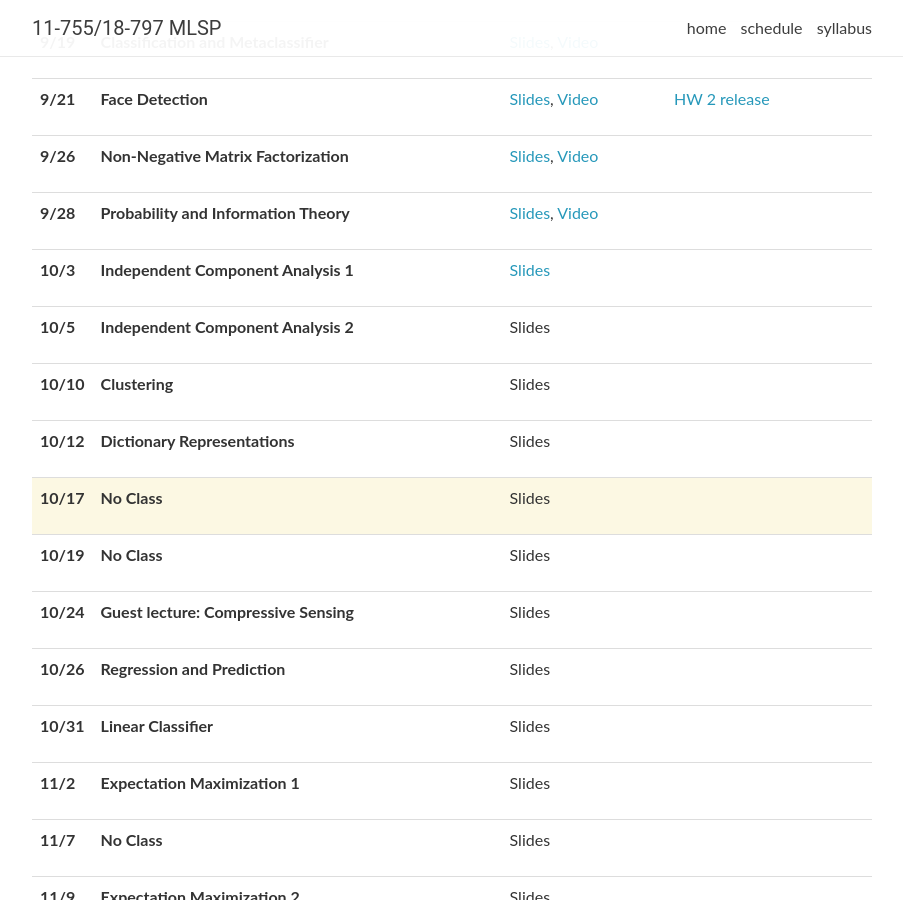
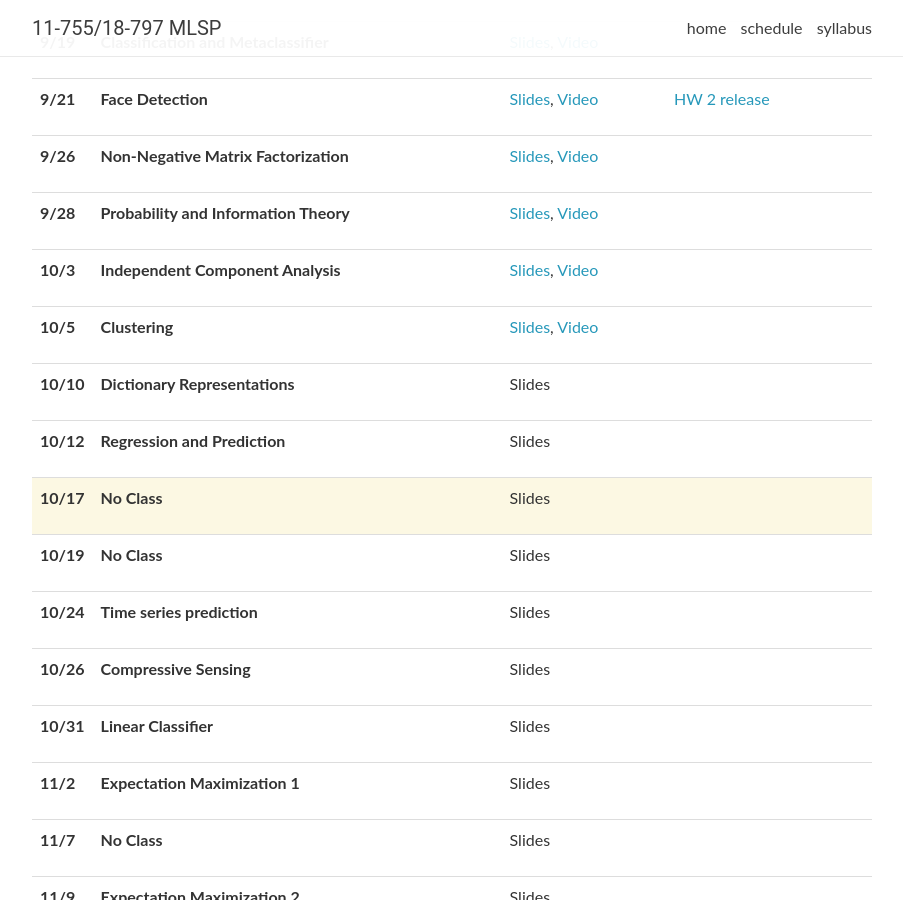
Before and after one commit to cmu-mlsp/cmu-11-755-website, a Jekyll site: the page built from fall2023/_pages/schedule.md, in a window 1280 px wide and 900 px high, scrolled down 574 px. Shown: the whole window, without its empty margins (188-1091 px from the left). Built offline with Jekyll 4.4.1, drawn with Linux system fonts in a browser that asks for light colours; nearby versions of some CDN libraries; comment, search, counter and statistics services are not loaded.

Commit message:
lectures update

```diff
--- a/_data/lectures_2023.yml
+++ b/_data/lectures_2023.yml
@@ -91,25 +91,25 @@
 
 - date: 10/3
   title: >
-    <strong>Independent Component Analysis 1</strong>
+    <strong>Independent Component Analysis</strong>
   topics:
   lectures: >
-    <a href="https://piazza.com/class_profile/get_resource/lltl7rebh4r4p1/lnamt3r75ne5l">Slides</a>
+    <a href="https://piazza.com/class_profile/get_resource/lltl7rebh4r4p1/lnamt3r75ne5l">Slides</a>, <a href="https://youtu.be/We_KRjcHC3I">Video</a>
   readings:
   Homeworks:
 
 - date: 10/5
   title: >
-    <strong>Independent Component Analysis 2</strong>
+    <strong>Clustering</strong>
   topics:
   lectures: >
-    Slides
+    <a href="https://piazza.com/class_profile/get_resource/lltl7rebh4r4p1/lnamt3r75ne5l">Slides</a>, <a href="https://youtu.be/JyaoldDkDvc">Video</a>
   readings:
   Homeworks:
 
 - date: 10/10
   title: >
-    <strong>Clustering</strong>
+    <strong>Dictionary Representations</strong>
   topics:
   lectures: >
     Slides
@@ -118,7 +118,7 @@
 
 - date: 10/12
   title: >
-    <strong>Dictionary Representations</strong>
+    <strong>Regression and Prediction</strong>
   topics:
   lectures: >
     Slides
@@ -145,7 +145,7 @@
 
 - date: 10/24
   title: >
-    <strong>Guest lecture: Compressive Sensing</strong>
+    <strong>Time series prediction</strong>
   topics:
   lectures: >
     Slides
@@ -154,7 +154,7 @@
 
 - date: 10/26
   title: >
-    <strong>Regression and Prediction</strong>
+    <strong>Compressive Sensing</strong>
   topics:
   lectures: >
     Slides
```
